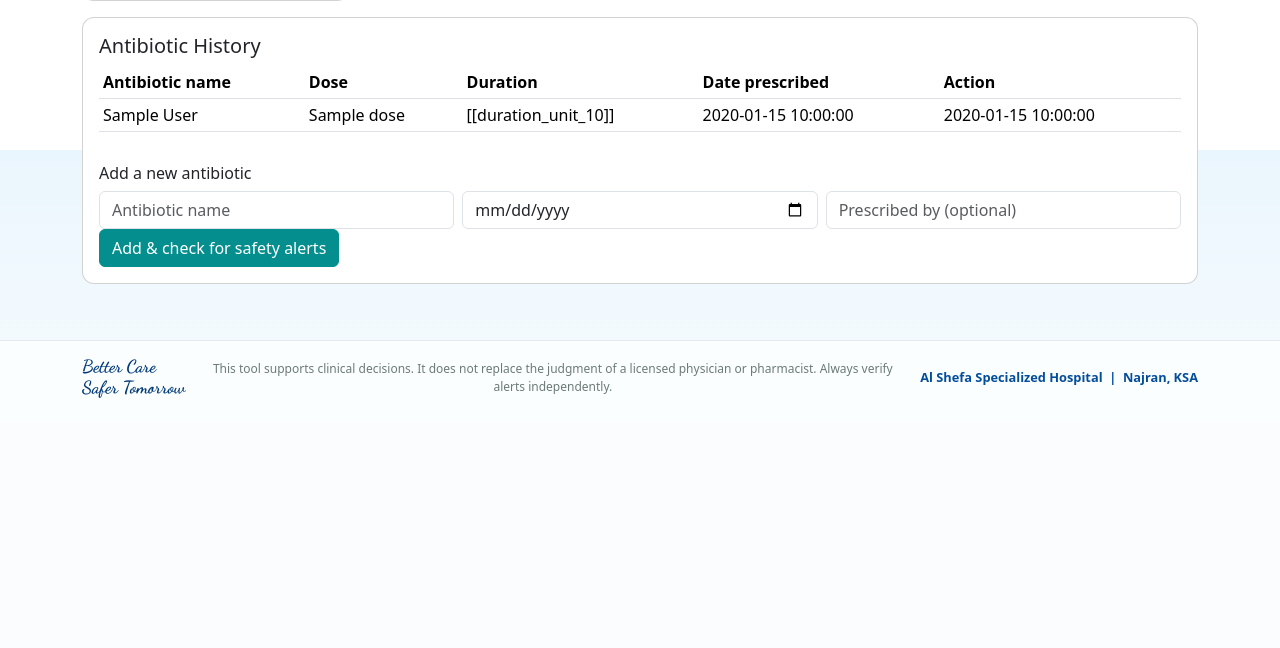
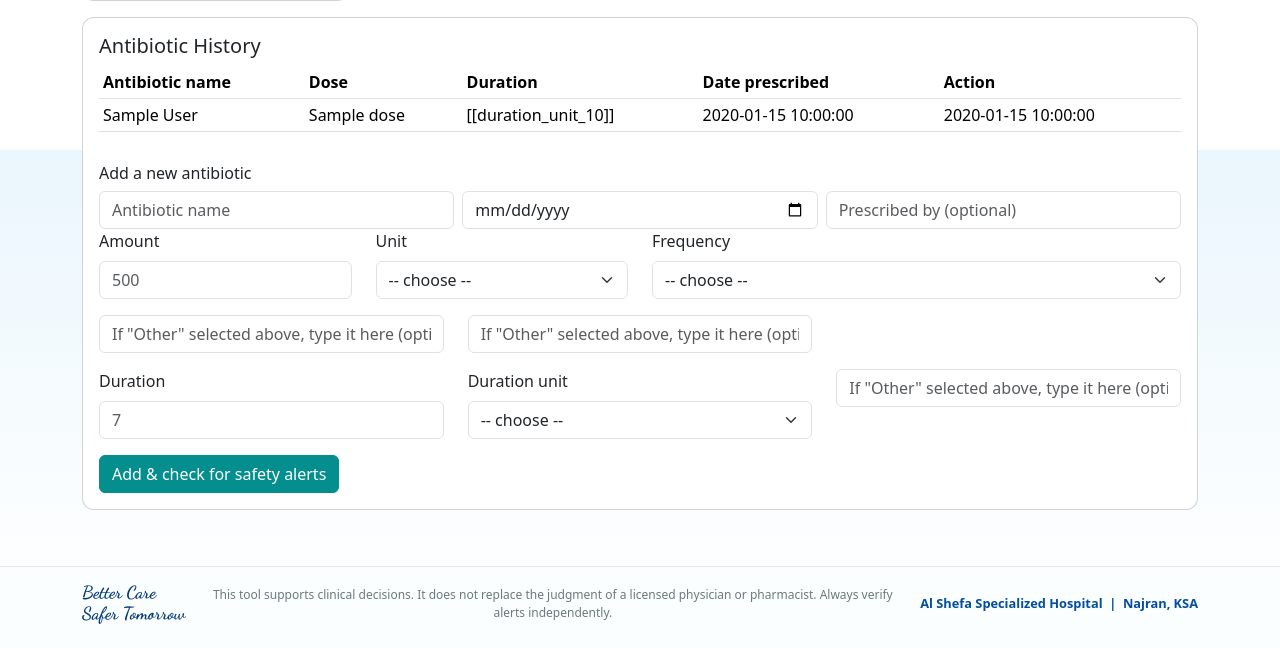
Before and after one commit to ahmedshafik217/MedGuard, a Flask app: template app/templates/owner/patient_detail.html in a window 1280 px wide. Shown: the part 650-1298 px from the top of the page. Before the commit the page ends 1048 px from the top, so only its background shows below. Run offline with Flask 3, Linux system fonts and the light colour scheme; the visitor is signed in with stand-in values (Sample User, id 1); tables that the repository leaves empty hold one stand-in row (values such as "Sample post"); the template is opened without the code that fills it: most values are stand-ins (such as "Sample title", 1, 10 or a date in 2020).

Commit message:
Add files via upload

```diff
--- a/app/templates/macros.html
+++ b/app/templates/macros.html
@@ -1,6 +1,66 @@
+{% macro dose_duration_fields() %}
+{# Fixed dropdowns instead of free-text dose/duration -- see
+   app/dose_format.py for why (a dose typed in Arabic used to show up
+   untranslated on an English PDF). Keep these option codes in sync with
+   DOSE_UNITS / FREQUENCIES / DURATION_UNITS in app/dose_format.py. #}
+<div class="row">
+    <div class="col-md-3 mb-3">
+        <label class="form-label">{{ t('dose_amount') }}</label>
+        <input type="text" name="dose_amount" class="form-control" inputmode="decimal" placeholder="500">
+    </div>
+    <div class="col-md-3 mb-3">
+        <label class="form-label">{{ t('dose_unit') }}</label>
+        <select name="dose_unit" class="form-select">
+            <option value="">{{ t('choose_option') }}</option>
+            {% for u in ['mg', 'g', 'ml', 'iu', 'tablet', 'capsule'] %}
+            <option value="{{ u }}">{{ t('dose_unit_' ~ u) }}</option>
+            {% endfor %}
+            <option value="other">{{ t('other_specify') }}</option>
+        </select>
+    </div>
+    <div class="col-md-6 mb-3">
+        <label class="form-label">{{ t('frequency') }}</label>
+        <select name="frequency" class="form-select">
+            <option value="">{{ t('choose_option') }}</option>
+            {% for f in ['once_daily', 'twice_daily', 'three_times_daily', 'four_times_daily', 'every_6h', 'every_8h', 'every_12h', 'every_24h', 'as_needed', 'single_dose'] %}
+            <option value="{{ f }}">{{ t('freq_' ~ f) }}</option>
+            {% endfor %}
+            <option value="other">{{ t('other_specify') }}</option>
+        </select>
+    </div>
+</div>
+<div class="row">
+    <div class="col-md-4 mb-3">
+        <input type="text" name="dose_unit_other" class="form-control" placeholder="{{ t('other_free_text_optional') }}">
+    </div>
+    <div class="col-md-4 mb-3">
+        <input type="text" name="frequency_other" class="form-control" placeholder="{{ t('other_free_text_optional') }}">
+    </div>
+</div>
+<div class="row">
+    <div class="col-md-4 mb-3">
+        <label class="form-label">{{ t('duration_amount') }}</label>
+        <input type="text" name="duration_amount" class="form-control" inputmode="decimal" placeholder="7">
+    </div>
+    <div class="col-md-4 mb-3">
+        <label class="form-label">{{ t('duration_unit') }}</label>
+        <select name="duration_unit" class="form-select">
+            <option value="">{{ t('choose_option') }}</option>
+            {% for u in ['day', 'week', 'dose'] %}
+            <option value="{{ u }}">{{ t('duration_unit_' ~ u) }}</option>
+            {% endfor %}
+            <option value="other">{{ t('other_specify') }}</option>
+        </select>
+    </div>
+    <div class="col-md-4 mb-3">
+        <input type="text" name="duration_unit_other" class="form-control" placeholder="{{ t('other_free_text_optional') }}">
+    </div>
+</div>
+{% endmacro %}
+
 {% macro render_alerts(alerts) %}
     {% for alert in alerts %}
-    <div class="alert-card level-{{ alert.level }}">
+    <div class="alert-card level-{{ alert.level }} code-{{ alert.code }}">
         <strong>
             {% if alert.level == 'danger' %}🚫 {{ t('danger') }}
             {% elif alert.level == 'warning' %}⚠️ {{ t('warning') }}
```
